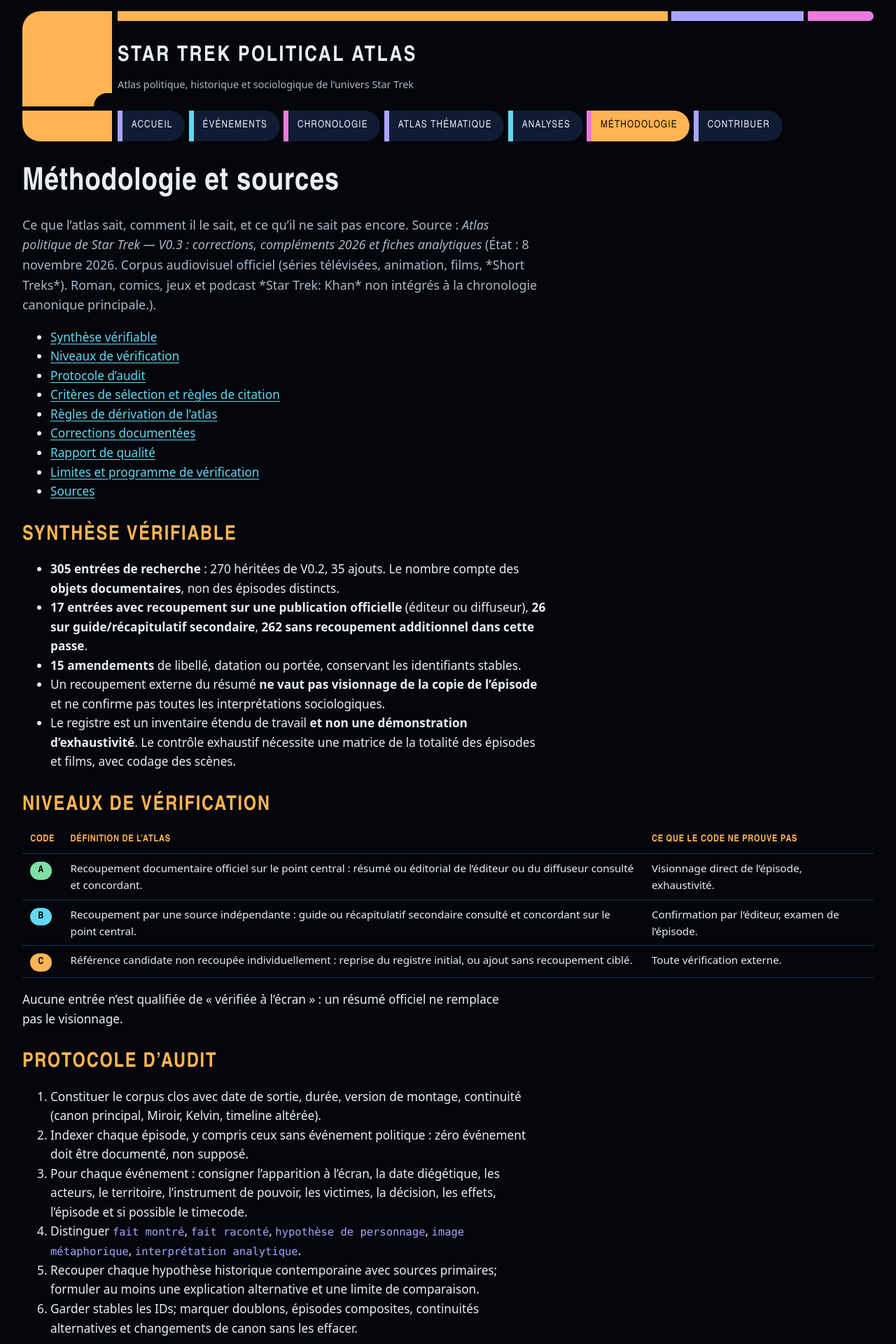
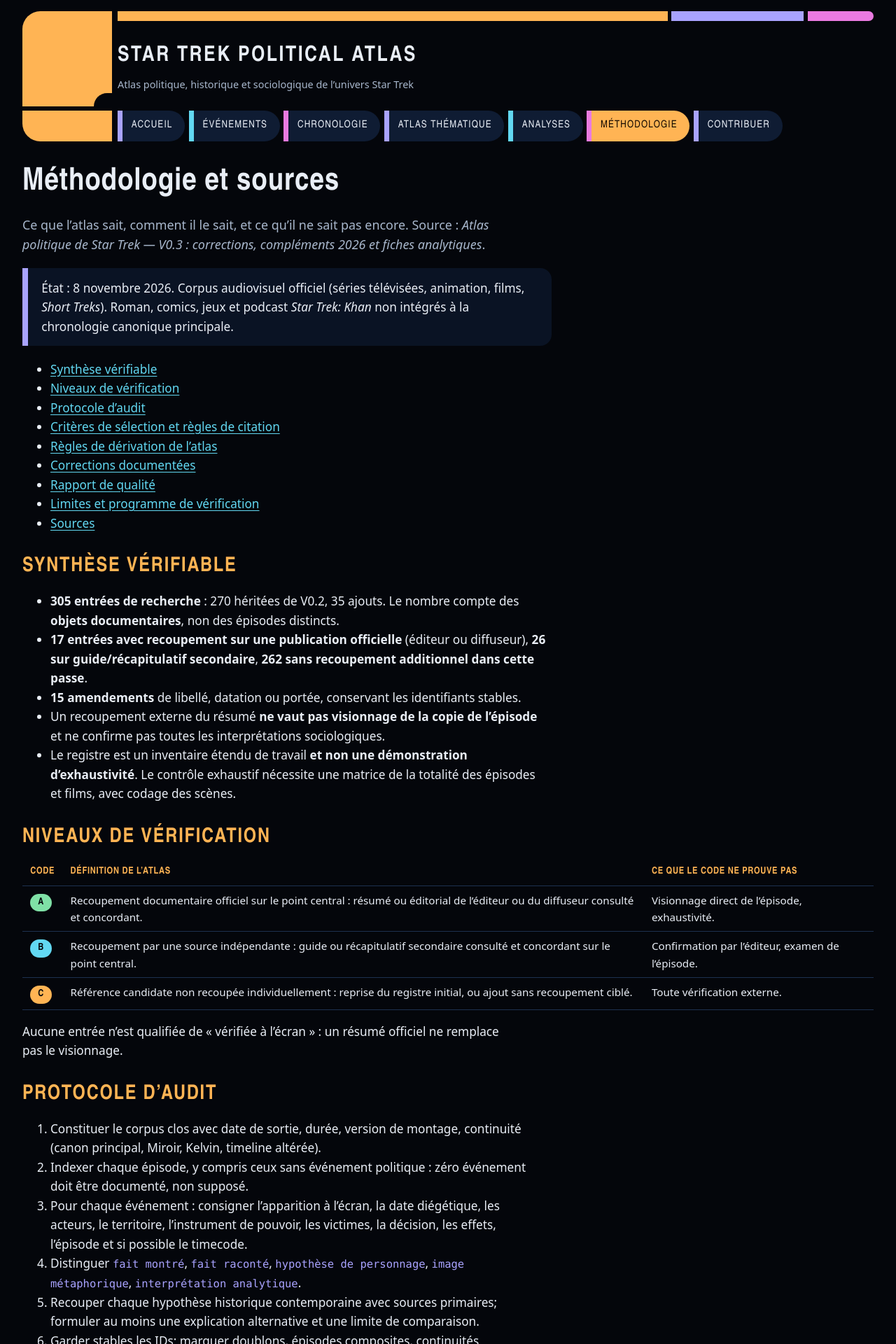
Before and after one commit to s-geffroy/political-atlas-star-trek, a Jekyll site: the page built from methodologie.html, in a window 1280 px wide. Shown: the top 1920 px of the page at 70% size. Built offline with Jekyll 4.4.1, drawn with Linux system fonts in a browser that asks for light colours.

Commit message:
Corrections apres verification en ligne
- mobile : coupure des URL et du code longs (debordement horizontal sur
  STP-006, l'analyse de Bell et les pages de domaine), bandeau allege
- accueil et methodologie : etat du corpus rendu en Markdown (italiques)
- explorateur : nombre d'entrees affiche pour chaque periode

Co-Authored-By: Claude Opus 5.5 <noreply@anthropic.com>

```diff
--- a/_layouts/home.html
+++ b/_layouts/home.html
@@ -19,7 +19,7 @@ layout: default
 </div>
 
 <div class="encadre encadre--ambre">
-  <p><strong>État du corpus.</strong> {{ ed.etat | escape }} Le registre est un inventaire de travail, pas une démonstration d’exhaustivité : {{ S.niveaux[2].n }} entrées sur {{ S.total }} restent au niveau C. <a href="{{ '/methodologie/' | relative_url }}">Lire la méthodologie</a>.</p>
+  <p><strong>Corpus.</strong> {{ ed.etat | markdownify | remove: "<p>" | remove: "</p>" | strip }} Le registre est un inventaire de travail, pas une démonstration d’exhaustivité : {{ S.niveaux[2].n }} entrées sur {{ S.total }} restent au niveau C. <a href="{{ '/methodologie/' | relative_url }}">Lire la méthodologie</a>.</p>
 </div>
 
 <h2>À la une</h2>
--- a/assets/css/atlas.css
+++ b/assets/css/atlas.css
@@ -36,7 +36,9 @@ body {
   font-size: clamp(1rem, 0.96rem + 0.2vw, 1.075rem);
 }
 img, svg { max-width: 100%; }
-a { color: var(--cyan); text-underline-offset: 0.18em; }
+a { color: var(--cyan); text-underline-offset: 0.18em; overflow-wrap: anywhere; }
+p, li, dd, td, blockquote { overflow-wrap: break-word; }
+code { overflow-wrap: anywhere; }
 a:hover { color: #9be8f8; }
 :focus-visible { outline: 3px solid var(--ambre); outline-offset: 2px; border-radius: 4px; }
 h1, h2, h3, h4 { font-family: var(--police-titre); line-height: 1.2; letter-spacing: 0.02em; }
@@ -173,7 +175,7 @@ main { padding-block: 1.5rem 3rem; min-height: 60vh; }
 .entete-fiche { display: grid; gap: 0.3rem; border-left: 0.6rem solid var(--ambre); padding-left: 1rem; }
 .entete-fiche .stp { font-family: var(--mono); color: var(--ambre); font-size: 1rem; }
 .entete-fiche h1 { margin: 0; }
-.donnees { display: grid; grid-template-columns: minmax(9rem, 14rem) 1fr; gap: 0; margin: 1.5rem 0; background: var(--surface); border-radius: 0 1rem 1rem 0; overflow: hidden; }
+.donnees { display: grid; grid-template-columns: minmax(9rem, 14rem) minmax(0, 1fr); gap: 0; margin: 1.5rem 0; background: var(--surface); border-radius: 0 1rem 1rem 0; overflow: hidden; }
 .donnees dt, .donnees dd { margin: 0; padding: 0.55rem 0.9rem; border-bottom: 1px solid var(--ligne); }
 .donnees dt { font-family: var(--police-titre); text-transform: uppercase; letter-spacing: 0.05em; font-size: 0.82rem; color: var(--ambre); background: var(--surface-2); }
 .donnees dd { max-width: none; }
@@ -221,7 +223,12 @@ main { padding-block: 1.5rem 3rem; min-height: 60vh; }
   .donnees dt { border-bottom: 0; padding-bottom: 0.2rem; }
   .barres li { grid-template-columns: 1fr 2.4rem; }
   .barres li .jauge { grid-column: 1 / -1; grid-row: 2; }
-  .nav a { padding-inline: 0.6rem 0.9rem; font-size: 0.82rem; }
+  .nav a { padding-inline: 0.6rem 0.9rem; font-size: 0.82rem; min-height: 2.75rem; }
+  .coude, .nav__pied { width: 1.6rem; }
+  .coude { border-radius: 1rem 0 0 0; }
+  .coude::after { width: 0.9rem; height: 0.9rem; border-radius: 0.9rem 0 0 0; }
+  .nav__pied { border-radius: 0 0 0 1rem; }
+  .marque a { font-size: 1.2rem; }
 }
 
 @media (prefers-reduced-motion: reduce) {
--- a/evenements.html
+++ b/evenements.html
@@ -30,7 +30,7 @@ scripts: [explorateur.js]
   <div>
     <label for="f-epoque">Période (époque fictive)</label>
     <select id="f-epoque" name="epoque"><option value="">Toutes</option>
-      {%- for b in bandes %}<option value="{{ b | slugify }}">{{ b }}</option>{% endfor %}
+      {%- for b in bandes %}{% assign nb = evs | where: "bande", b | size %}<option value="{{ b | slugify }}">{{ b }} ({{ nb }})</option>{% endfor %}
     </select>
   </div>
   <div>
--- a/methodologie.html
+++ b/methodologie.html
@@ -7,7 +7,8 @@ description: Protocole de recherche, niveaux de vérification A/B/C, corrections
 {%- assign ed = site.data.editorial -%}
 {%- assign Q = site.data.qualite -%}
 {%- assign R = site.data.referentiels -%}
-<p class="chapo">Ce que l’atlas sait, comment il le sait, et ce qu’il ne sait pas encore. Source : <em>{{ ed.titre_document }}</em> ({{ ed.etat }}).</p>
+<p class="chapo">Ce que l’atlas sait, comment il le sait, et ce qu’il ne sait pas encore. Source : <em>{{ ed.titre_document }}</em>.</p>
+<div class="encadre">{{ ed.etat | markdownify }}</div>
 
 <nav aria-label="Sommaire de la page"><ul>
   <li><a href="#synthese">Synthèse vérifiable</a></li>
```
